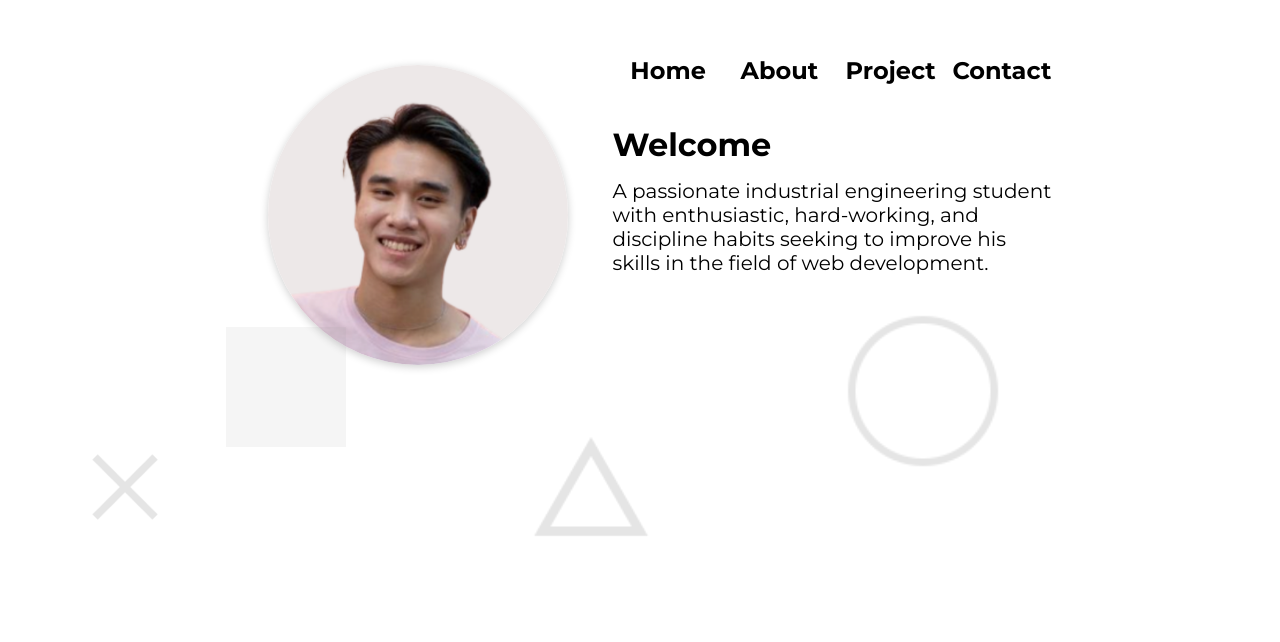
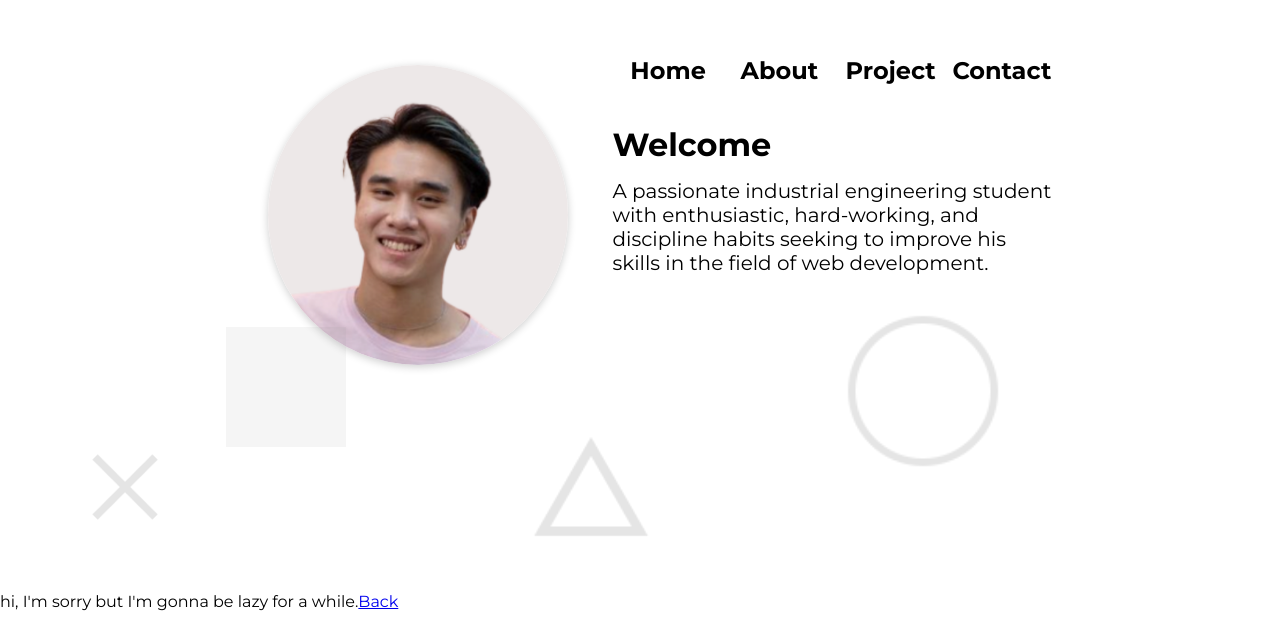
Before and after one commit to pnitijarasrat/zenlife, a React (Create React App) app: page /zenlife/bio in a window 1280 px wide. Shown: the part 158-800 px from the top of the page. Built offline with nearby package versions, Linux system fonts and the light colour scheme; grey boxes are pictures that could not be loaded.

Commit message:
fix bug :(

```diff
--- a/src/App.tsx
+++ b/src/App.tsx
@@ -11,7 +11,7 @@ function App() {
       <HomePage />
       <Routes>
         <Route path='/zenlife' element={<MainPage />} />
-        <Route path='/bio' element={<Bio />} />
+        <Route path='/zenlife/bio' element={<Bio />} />
       </Routes>
     </BrowserRouter>
   );
--- a/src/Component/About/About.tsx
+++ b/src/Component/About/About.tsx
@@ -22,7 +22,7 @@ const About: React.FC = () => {
             I found myself enjoy building and developing website so that I kept getting good.
           </p>
         </div>
-        <Link to='/bio'>
+        <Link to='/zenlife/bio'>
           <button data-aos="fade-up">Read More</button>
         </Link>
       </div>
```
